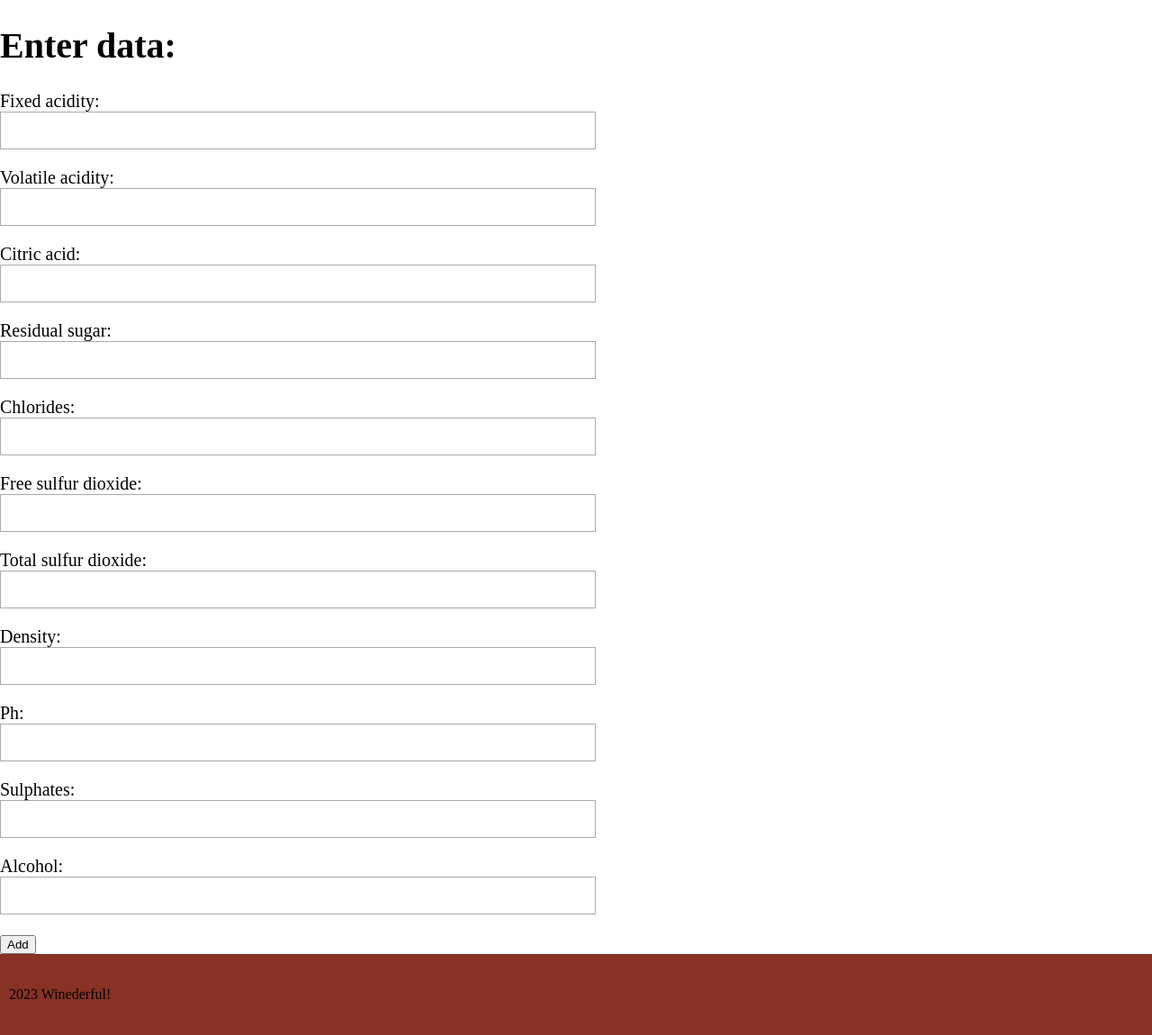
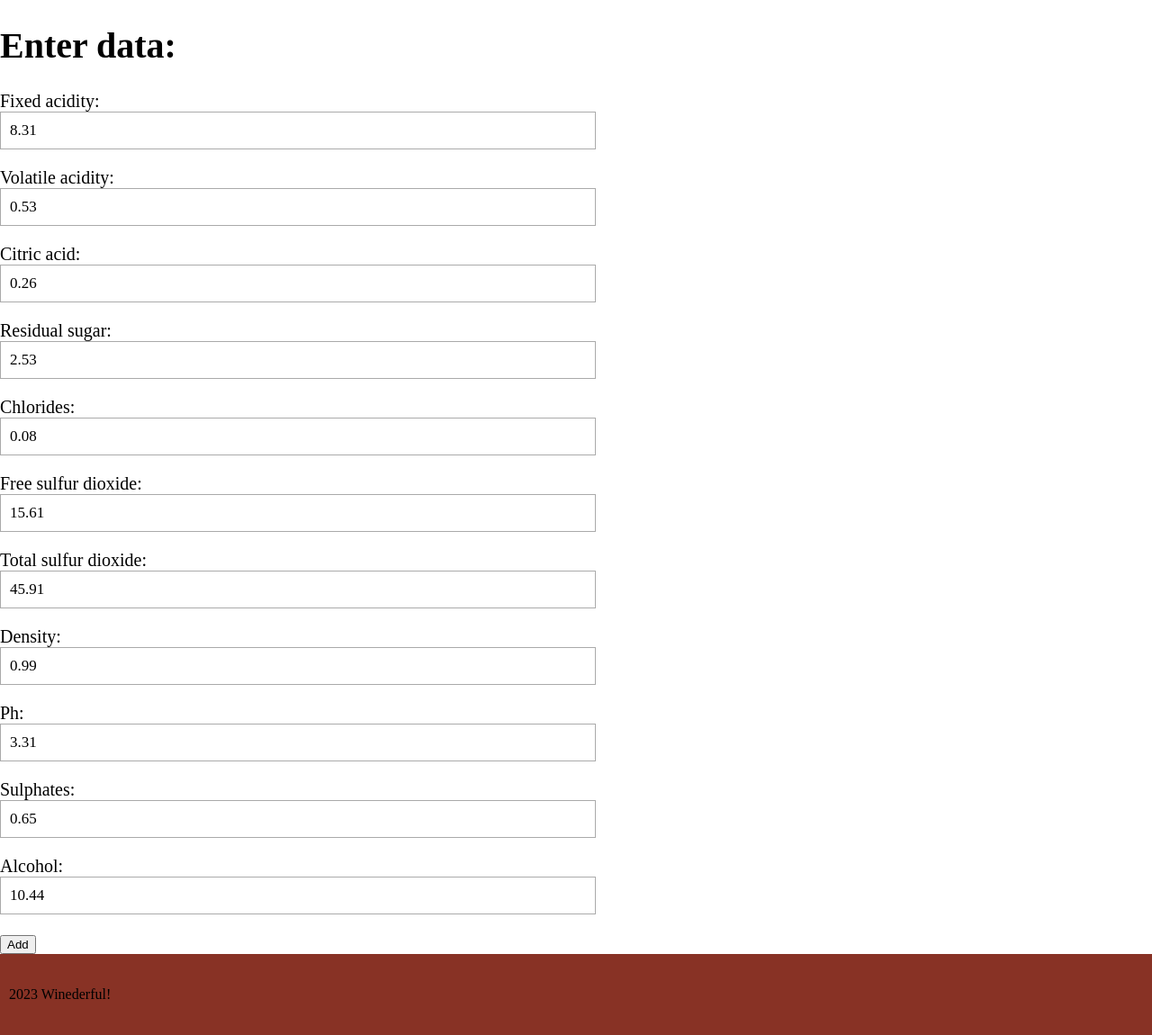
Before and after one commit to Philipekum/WineDjango, a Django app: page /analyzer/ in a window 1280 px wide. Shown: the part 89-1239 px from the top of the page at 90% size. Run offline with Django 4.2, Linux system fonts and the light colour scheme.

Commit message:
connected model

```diff
--- a/Wine/WineAnalyzer/forms.py
+++ b/Wine/WineAnalyzer/forms.py
@@ -2,8 +2,8 @@ from django import forms
 
 
 class ElementsInput(forms.Form):
-    fixed_acidity = forms.FloatField(min_value=4.6, max_value=15.9)
-    volatile_acidity = forms.FloatField(min_value=0.12, max_value=1.58)
+    fixed_acidity = forms.FloatField(min_value=4.6)
+    volatile_acidity = forms.FloatField(min_value=0.12)
     citric_acid = forms.FloatField(min_value=0.0, max_value=1.0)
     residual_sugar = forms.FloatField(min_value=0.9, max_value=15.5)
     chlorides = forms.FloatField(min_value=0.012, max_value=0.611)
@@ -13,3 +13,20 @@ class ElementsInput(forms.Form):
     ph = forms.FloatField(min_value=2.74, max_value=4.01)
     sulphates = forms.FloatField(min_value=0.33, max_value=2.0)
     alcohol = forms.FloatField(min_value=8.4, max_value=14.9)
+
+    def __init__(self, *args, **kwargs):
+        initial = kwargs.get('initial', {})
+        initial['fixed_acidity'] = 8.31
+        initial['volatile_acidity'] = 0.53
+        initial['citric_acid'] = 0.26
+        initial['residual_sugar'] = 2.53
+        initial['chlorides'] = 0.08
+        initial['free_sulfur_dioxide'] = 15.61
+        initial['total_sulfur_dioxide'] = 45.91
+        initial['density'] = 0.99
+        initial['ph'] = 3.31
+        initial['sulphates'] = 0.65
+        initial['alcohol'] = 10.44
+
+        kwargs['initial'] = initial
+        super(ElementsInput, self).__init__(*args, **kwargs)
--- a/Wine/WineAnalyzer/templates/WineAnalyzer/analyzer.html
+++ b/Wine/WineAnalyzer/templates/WineAnalyzer/analyzer.html
@@ -19,62 +19,9 @@
 </form>
 
 {% if result >= 0 %}
-{% for i in stars %}
-    <span class="fa fa-star" {% if i <= result %} style="color: orange"  {% endif %}></span>
-{% endfor %}
+  {% for i in stars %}
+      <span class="fa fa-star" {% if i <= result %} style="color: orange"  {% endif %}></span>
+  {% endfor %}
 {% endif %}
 
-<!--  <span class="fa fa-star" style="color: orange"></span>-->
-<!--  <span class="fa fa-star" style="color: orange"></span>-->
-<!--  <span class="fa fa-star" style="color: orange"></span>-->
-<!--  <span class="fa fa-star" style="color: orange"></span>-->
-<!--  <span class="fa fa-star"></span>-->
-
-<!--<form id="regForm" action="">-->
-
-<!--<div class="tab">Enter acids:-->
-<!--  {% for el in acids %}-->
-<!--    <p><input type="number" placeholder="{{el}}" oninput="this.className = ''"></p>-->
-<!--  {% endfor %}-->
-<!--</div>-->
-
-<!--<div class="tab">Enter sugar and chlorides:-->
-<!--  {% for el in sugar_chlorides %}-->
-<!--    <p><input type="number" placeholder="{{el}}" oninput="this.className = ''"></p>-->
-<!--  {% endfor %}-->
-<!--</div>-->
-
-<!--<div class="tab">Enter sulfur dioxides:-->
-<!--    {% for el in sulfur_dioxides %}-->
-<!--      <p><input type="number" placeholder="{{el}}" oninput="this.className = ''"></p>-->
-<!--    {% endfor %}-->
-<!--</div>-->
-
-<!--<div class="tab">Enter remaining elements:-->
-<!--    {% for el in others %}-->
-<!--      <p><input type="number" placeholder="{{el}}" oninput="this.className = ''"></p>-->
-<!--    {% endfor %}-->
-<!--</div>-->
-
-<!--<div style="overflow:auto;">-->
-<!--  <div style="float:right;">-->
-<!--    <button type="button" id="prevBtn" onclick="nextPrev(-1)">Previous</button>-->
-<!--    <button type="button" id="nextBtn" onclick="nextPrev(1)">Next</button>-->
-<!--  </div>-->
-<!--</div>-->
-
-<!--<div style="text-align:center;margin-top:40px;">-->
-<!--  <span class="step"></span>-->
-<!--  <span class="step"></span>-->
-<!--  <span class="step"></span>-->
-<!--  <span class="step"></span>-->
-<!--</div>-->
-
-
-  {% block script_link %}
-  <script src="{% static 'WineAnalyzer/js/script.js' %}"></script>
-  {% endblock %}
-
-
-</form>
 {% endblock %}
--- a/Wine/WineAnalyzer/views.py
+++ b/Wine/WineAnalyzer/views.py
@@ -18,13 +18,11 @@ def analyzer(request):
     if request.method == 'POST':
         response = request.POST
 
-        form = ElementsInput(response)
-
         random_change = random.randint(-2, 2)
 
         result = combine_to_df_and_predict(response)[0] + random_change
 
-
+        form = ElementsInput()
 
     else:
         form = ElementsInput()
```
